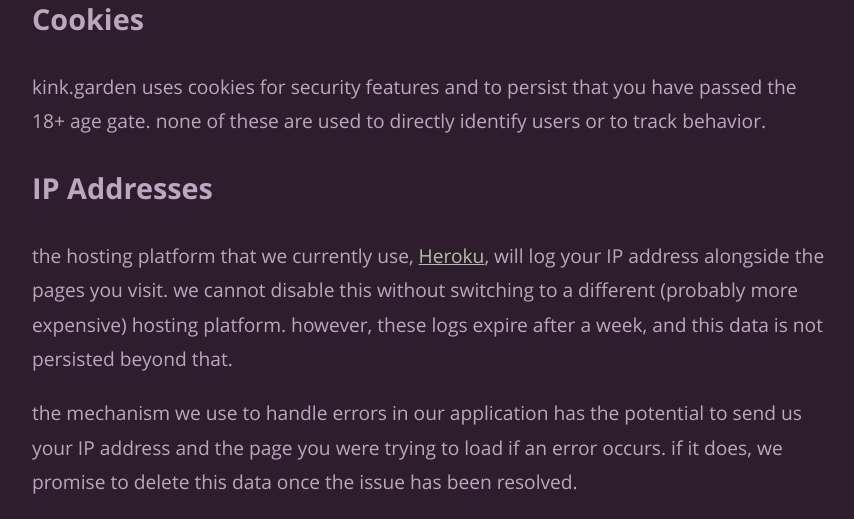
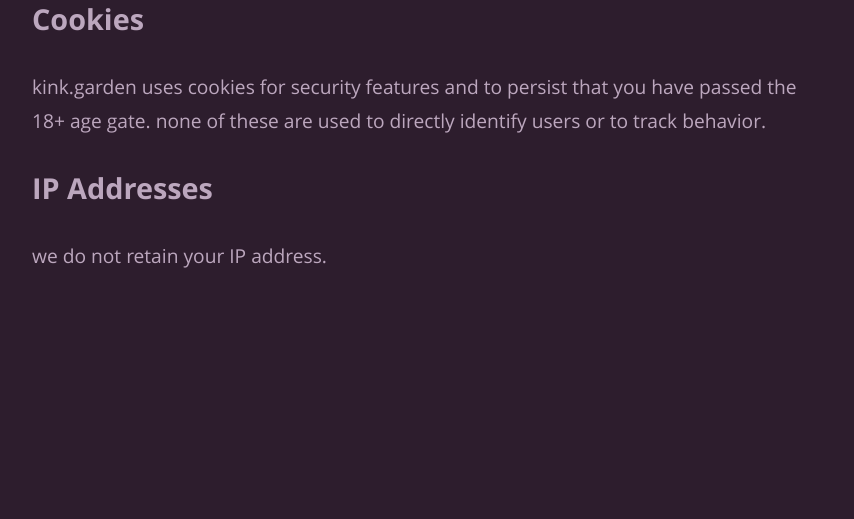
Before and after one commit to kinkgarden/kinkgarden, a Django app: page /privacy in a window 1280 px wide. Shown: the part 290-809 px from the top of the page, without its empty margins (208-1062 px from the left). After the commit the page ends 558 px from the top, so only its background shows below. Run offline with Django 3.2, Linux system fonts and the light colour scheme.

Commit message:
no heroku means no ip logging

```diff
--- a/base/templates/base/privacy_policy.html
+++ b/base/templates/base/privacy_policy.html
@@ -13,12 +13,6 @@
     </p>
     <h2>IP Addresses</h2>
     <p>
-        the hosting platform that we currently use, <a href="https://heroku.com/">Heroku</a>, will log your IP address alongside the pages you visit.
-        we cannot disable this without switching to a different (probably more expensive) hosting platform.
-        however, these logs expire after a week, and this data is not persisted beyond that.
-    </p>
-    <p>
-        the mechanism we use to handle errors in our application has the potential to send us your IP address and the page you were trying to load if an error occurs.
-        if it does, we promise to delete this data once the issue has been resolved.
+        we do not retain your IP address.
     </p>
 {% endblock %}
```
